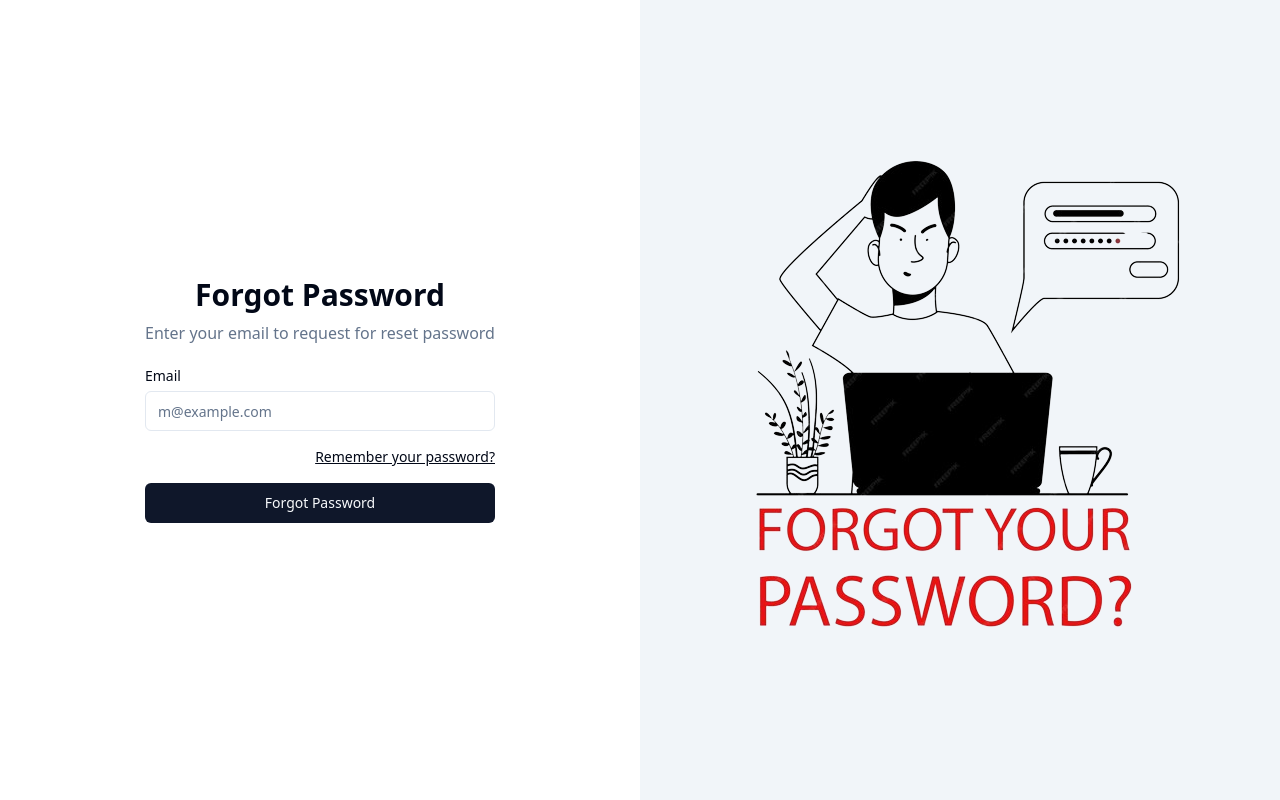
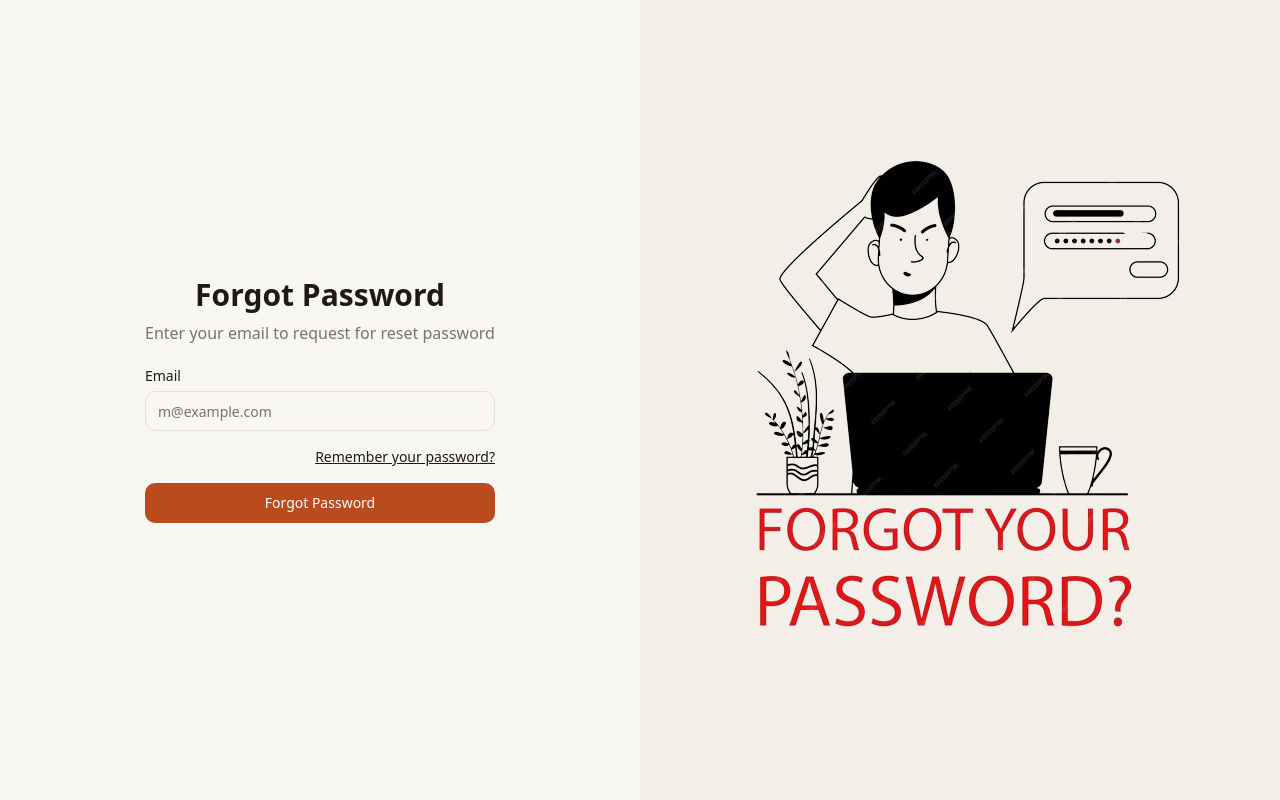
Before and after one commit to jharajiv315/Portfolio, a React (Vite) app in the folder dashboard/: page /password/forgot in a window 1280 px wide. Built offline with nearby package versions, Linux system fonts and the light colour scheme; no server answers.

Commit message:
style(dashboard): apply Warm Linen and Terracotta theme variables to dashboard design system

```diff
--- a/dashboard/src/index.css
+++ b/dashboard/src/index.css
@@ -4,65 +4,65 @@
 
 @layer base {
   :root {
-      --background: 0 0% 100%;
-      --foreground: 222.2 84% 4.9%;
+    --background: 38 33% 96.5%; /* #FAF7F2 Warm Linen Canvas */
+    --foreground: 24 10% 10%; /* #1C1917 Architectural Obsidian */
 
-      --card: 0 0% 100%;
-      --card-foreground: 222.2 84% 4.9%;
+    --card: 0 0% 100%; /* Pure Crisp Surface */
+    --card-foreground: 24 10% 10%;
 
     --popover: 0 0% 100%;
-      --popover-foreground: 222.2 84% 4.9%;
+    --popover-foreground: 24 10% 10%;
 
-      --primary: 222.2 47.4% 11.2%;
-      --primary-foreground: 210 40% 98%;
+    --primary: 18 74% 42%; /* #B84A1C Warm Terracotta Accent */
+    --primary-foreground: 0 0% 100%;
 
-      --secondary: 210 40% 96.1%;
-      --secondary-foreground: 222.2 47.4% 11.2%;
+    --secondary: 35 25% 94%; /* #F5EFEB Soft Sand Tint */
+    --secondary-foreground: 24 10% 10%;
 
-      --muted: 210 40% 96.1%;
-      --muted-foreground: 215.4 16.3% 46.9%;
+    --muted: 39 30% 93%; /* #F3EFE6 Subtle Alabaster */
+    --muted-foreground: 25 5% 45%; /* #78716C Stone Gray */
 
-      --accent: 210 40% 96.1%;
-      --accent-foreground: 222.2 47.4% 11.2%;
+    --accent: 38 27% 92%; /* #EFE7D8 Hover Surface */
+    --accent-foreground: 18 74% 42%;
 
-      --destructive: 0 84.2% 60.2%;
-      --destructive-foreground: 210 40% 98%;
+    --destructive: 0 72% 51%;
+    --destructive-foreground: 0 0% 100%;
 
-      --border: 214.3 31.8% 91.4%;
-      --input: 214.3 31.8% 91.4%;
-      --ring: 222.2 84% 4.9%;
+    --border: 38 27% 87%; /* #E8E1D5 Architectural Hairline Border */
+    --input: 38 27% 87%;
+    --ring: 18 74% 42%;
 
-      --radius: 0.5rem;
+    --radius: 0.75rem;
   }
 
   .dark {
-      --background: 222.2 84% 4.9%;
-      --foreground: 210 40% 98%;
+    --background: 24 10% 10%;
+    --foreground: 38 33% 96.5%;
 
-      --card: 222.2 84% 4.9%;
-      --card-foreground: 210 40% 98%;
+    --card: 24 10% 12%;
+    --card-foreground: 38 33% 96.5%;
 
-      --popover: 222.2 84% 4.9%;
-      --popover-foreground: 210 40% 98%;
+    --popover: 24 10% 12%;
+    --popover-foreground: 38 33% 96.5%;
 
-      --primary: 210 40% 98%;
-      --primary-foreground: 222.2 47.4% 11.2%;
+    --primary: 18 74% 42%;
+    --primary-foreground: 0 0% 100%;
 
-      --secondary: 217.2 32.6% 17.5%;
-      --secondary-foreground: 210 40% 98%;
+    --secondary: 24 10% 16%;
+    --secondary-foreground: 38 33% 96.5%;
 
-      --muted: 217.2 32.6% 17.5%;
-      --muted-foreground: 215 20.2% 65.1%;
+    --muted: 24 10% 16%;
+    --muted-foreground: 25 5% 65%;
 
-      --accent: 217.2 32.6% 17.5%;
-      --accent-foreground: 210 40% 98%;
+    --accent: 24 10% 18%;
+    --accent-foreground: 18 74% 42%;
 
     --destructive: 0 62.8% 30.6%;
-      --destructive-foreground: 210 40% 98%;
+    --destructive-foreground: 0 0% 100%;
 
-      --border: 217.2 32.6% 17.5%;
-      --input: 217.2 32.6% 17.5%;
-      --ring: 212.7 26.8% 83.9%;
+    --border: 24 10% 20%;
+    --input: 24 10% 20%;
+    --ring: 18 74% 42%;
   }
 }
 
```
Lines whose indentation alone changed are shown as unchanged.
